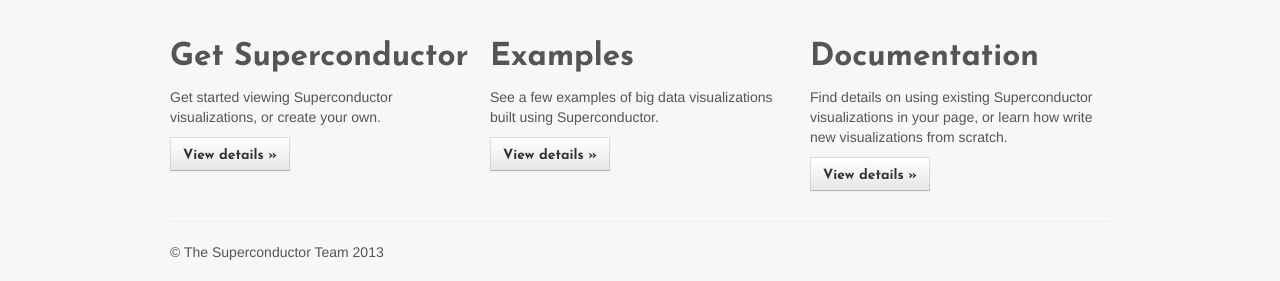
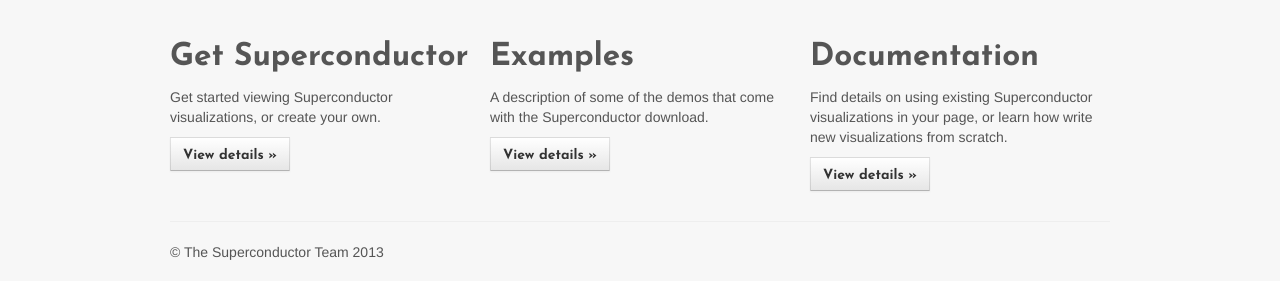
Before and after one commit to Superconductor/superconductor, a Jekyll site: the page built from index.html, in a window 1280 px wide. Shown: the part 545-826 px from the top of the page. Built offline with Jekyll 4.4.1, drawn with Linux system fonts in a browser that asks for light colours; nearby versions of some CDN libraries.

Commit message:
In index.html, change description of examples page.

```diff
--- a/index.html
+++ b/index.html
@@ -22,7 +22,7 @@
   </div>
   <div class="span4">
     <h2>Examples</h2>
-    <p>See a few examples of big data visualizations built using Superconductor.</p>
+    <p>A description of some of the demos that come with the Superconductor download.</p>
     <p><a class="btn" href="#">View details &raquo;</a></p>
  </div>
   <div class="span4">
```
